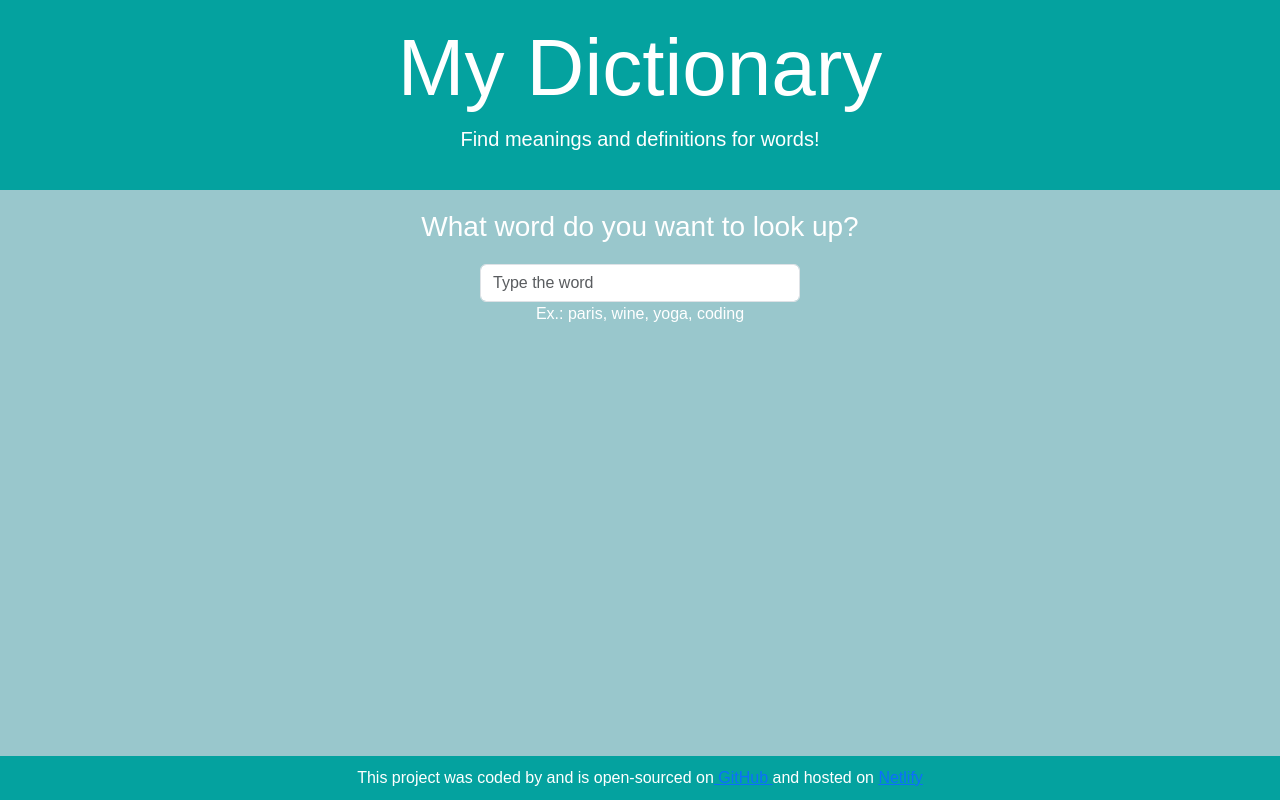
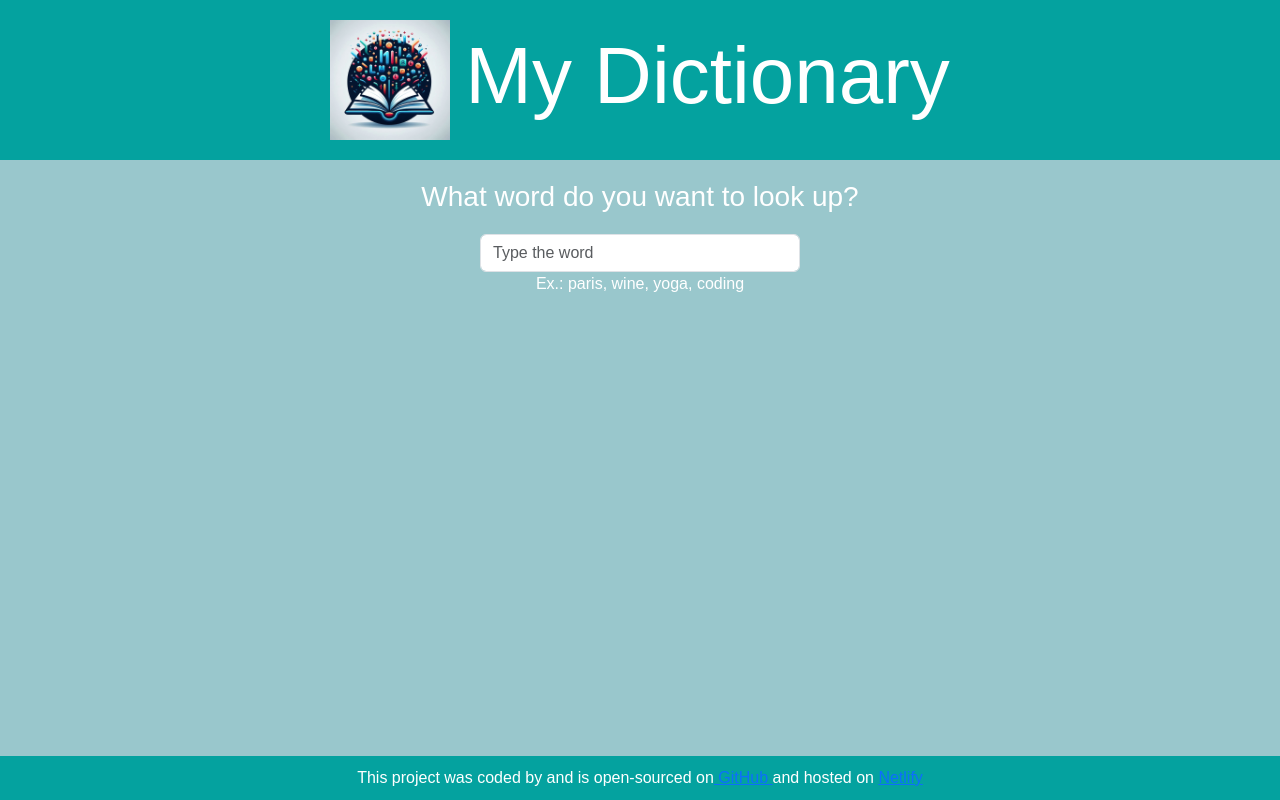
Before and after one commit to Emili-Santana/My-Dictionary-React, a React (Create React App) app: page / in a window 1280 px wide. Shown: the top 800 px of the page. Built offline with nearby package versions, Linux system fonts and the light colour scheme.

Commit message:
Updated the header style

```diff
--- a/src/App.css
+++ b/src/App.css
@@ -6,9 +6,17 @@
 }
 
 .App-header {
+  display: flex;
+  align-items: center;
+  justify-content:center;
+  padding: 20px;
   background-color: #04a29f;
   color: white;
-  padding: 20px;
+}
+.logo {
+  width: 120px;
+  height: auto;
+  margin-right: 15px;
 }
 
 .App-main {
--- a/src/App.js
+++ b/src/App.js
@@ -1,7 +1,7 @@
 import './App.css';
 import 'bootstrap/dist/css/bootstrap.min.css';
 import Dictionary from './Dictionary';
-
+import Logo from './logo-dictionary.jpeg';
 
 
 
@@ -10,8 +10,10 @@ function App() {
     <div className="App">
       <div container>
         <header className="App-header ">
+        <img src={Logo} alt="Logo" className="logo" />
           <h1 className='title'>My Dictionary</h1>
-          <p className='sub-title'>Find meanings and definitions for words!</p>
+
+
         </header>
         <main className='App-main'>
 
```
Also changed, not shown: src/logo-dictionary.jpeg (added).
